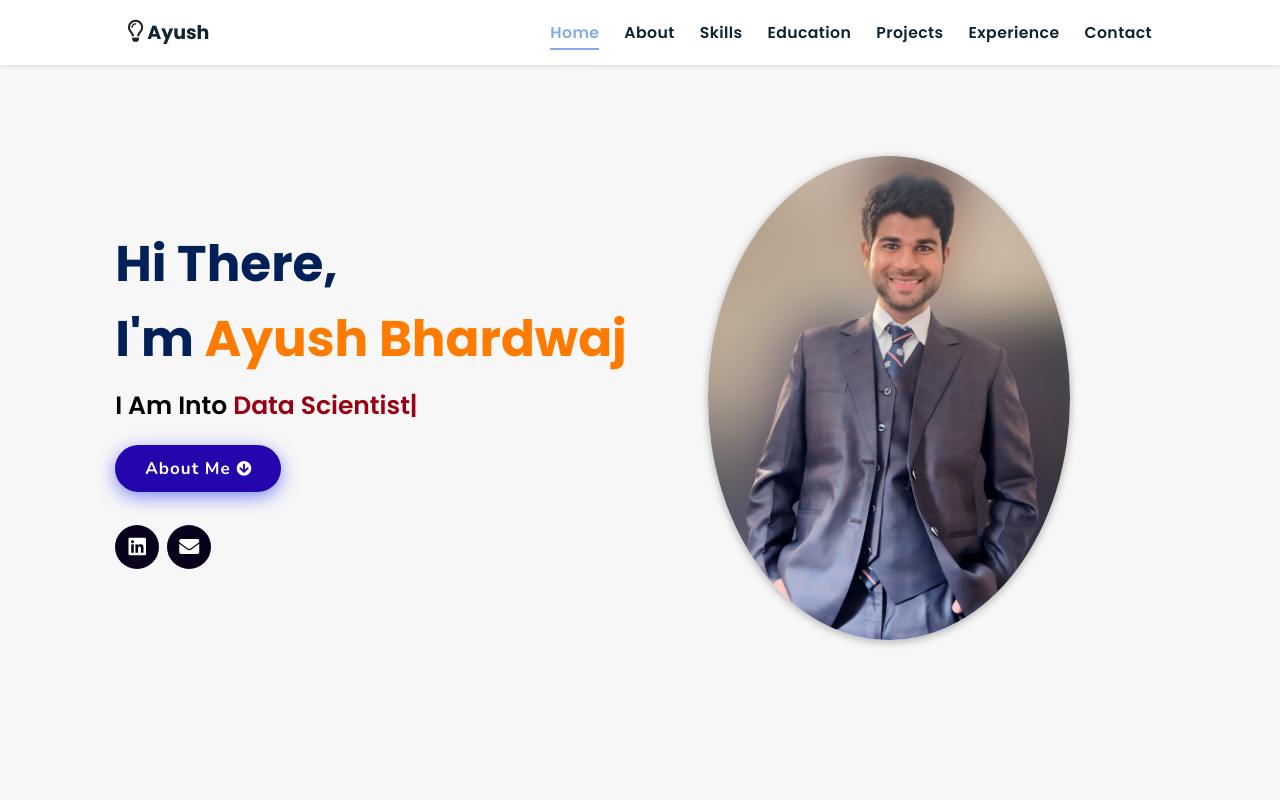
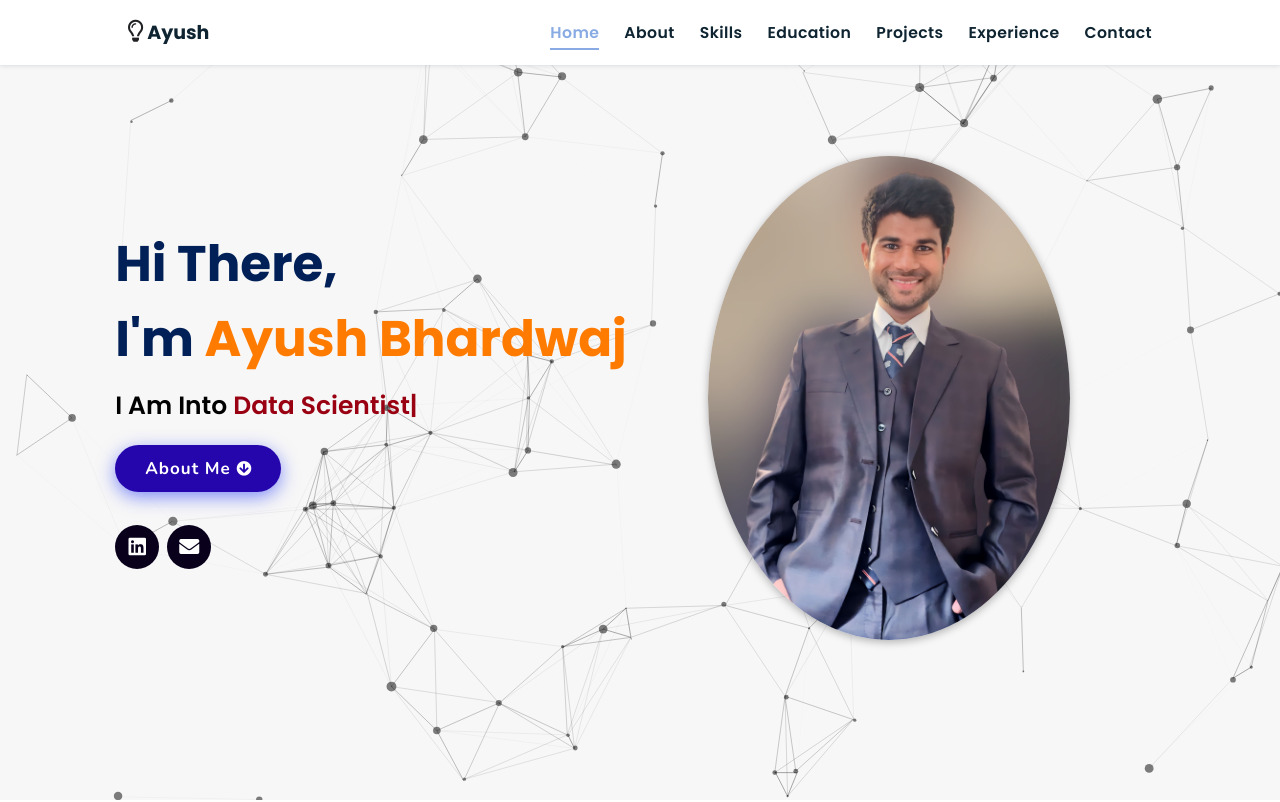
Before and after one commit to Bhoopendra001/Portfolio, a plain HTML site: page index.html in a window 1280 px wide. Shown: the top 802 px of the page. Drawn offline with nearby package versions, Linux system fonts and the light colour scheme; no server answers.

Commit message:
Implemented particle js

```diff
--- a/assets/js/app.js
+++ b/assets/js/app.js
@@ -1,4 +1,133 @@
-/* particlesJS.load(@dom-id, @path-json, @callback (optional)); */
-particlesJS.load('particles-js', 'assets/particles.json', function() {
-    console.log('callback - particles.js config loaded');
-  });
+/* -----------------------------------------------
+/* How to use? : Check the GitHub README
+/* ----------------------------------------------- */
+
+/* To load a config file (particles.json) you need to host this demo (MAMP/WAMP/local)... */
+/*
+particlesJS.load('particles-js', 'particles.json', function() {
+  console.log('particles.js loaded - callback');
+});
+*/
+
+/* Otherwise just put the config content (json): */
+
+particlesJS('particles-js',
+
+  {
+    "particles": {
+      "number": {
+        "value": 80,
+        "density": {
+          "enable": true,
+          "value_area": 800
+        }
+      },
+      "color": {
+        "value": "#000000"
+      },
+      "shape": {
+        "type": "circle",
+        "stroke": {
+          "width": 0,
+          "color": "#000000"
+        },
+        "polygon": {
+          "nb_sides": 5
+        },
+        "image": {
+          "src": "img/github.svg",
+          "width": 100,
+          "height": 100
+        }
+      },
+      "opacity": {
+        "value": 0.5,
+        "random": false,
+        "anim": {
+          "enable": false,
+          "speed": 1,
+          "opacity_min": 0.1,
+          "sync": false
+        }
+      },
+      "size": {
+        "value": 5,
+        "random": true,
+        "anim": {
+          "enable": false,
+          "speed": 40,
+          "size_min": 0.1,
+          "sync": false
+        }
+      },
+      "line_linked": {
+        "enable": true,
+        "distance": 150,
+        "color": "#000000",
+        "opacity": 0.4,
+        "width": 1
+      },
+      "move": {
+        "enable": true,
+        "speed": 6,
+        "direction": "none",
+        "random": false,
+        "straight": false,
+        "out_mode": "out",
+        "attract": {
+          "enable": false,
+          "rotateX": 600,
+          "rotateY": 1200
+        }
+      }
+    },
+    "interactivity": {
+      "detect_on": "canvas",
+      "events": {
+        "onhover": {
+          "enable": true,
+          "mode": "repulse"
+        },
+        "onclick": {
+          "enable": true,
+          "mode": "push"
+        },
+        "resize": true
+      },
+      "modes": {
+        "grab": {
+          "distance": 400,
+          "line_linked": {
+            "opacity": 1
+          }
+        },
+        "bubble": {
+          "distance": 400,
+          "size": 40,
+          "duration": 2,
+          "opacity": 8,
+          "speed": 3
+        },
+        "repulse": {
+          "distance": 200
+        },
+        "push": {
+          "particles_nb": 4
+        },
+        "remove": {
+          "particles_nb": 2
+        }
+      }
+    },
+    "retina_detect": true,
+    "config_demo": {
+      "hide_card": false,
+      "background_color": "#000000",
+      "background_image": "",
+      "background_position": "50% 50%",
+      "background_repeat": "no-repeat",
+      "background_size": "cover"
+    }
+  }
+
+);
--- a/index.html
+++ b/index.html
@@ -379,10 +379,7 @@
 <!-- scroll reveal anim -->
 <script src="https://unpkg.com/scrollreveal"></script>
 
-<script
-      type="text/javascript"
-      src="https://cdn.jsdelivr.net/npm/emailjs-com@3/dist/email.min.js"
-    ></script>
+<script type="text/javascript" src="https://cdn.jsdelivr.net/npm/@emailjs/browser@3/dist/email.min.js"></script>
 
 <!-- ==== ALL MAJOR JAVASCRIPT CDNS ENDS ==== -->
 
```
